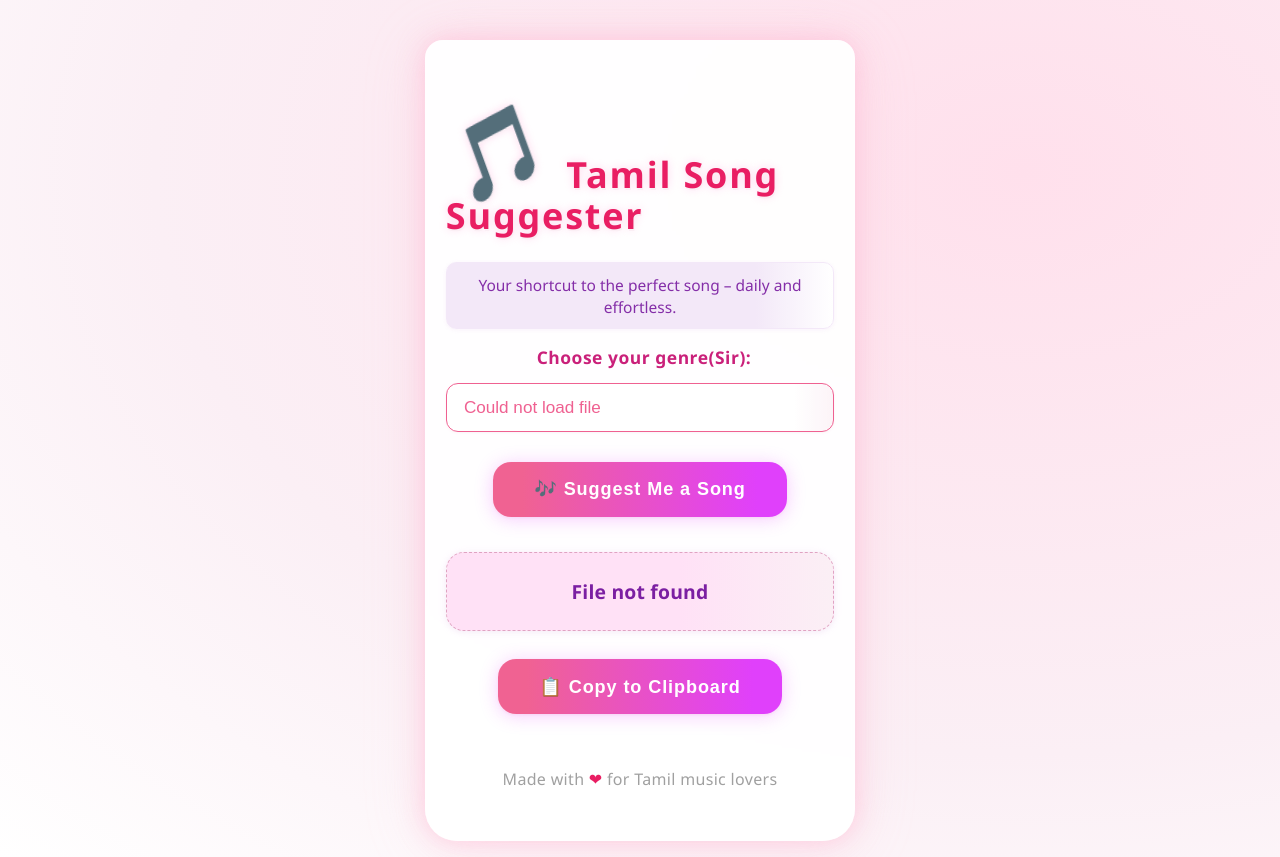
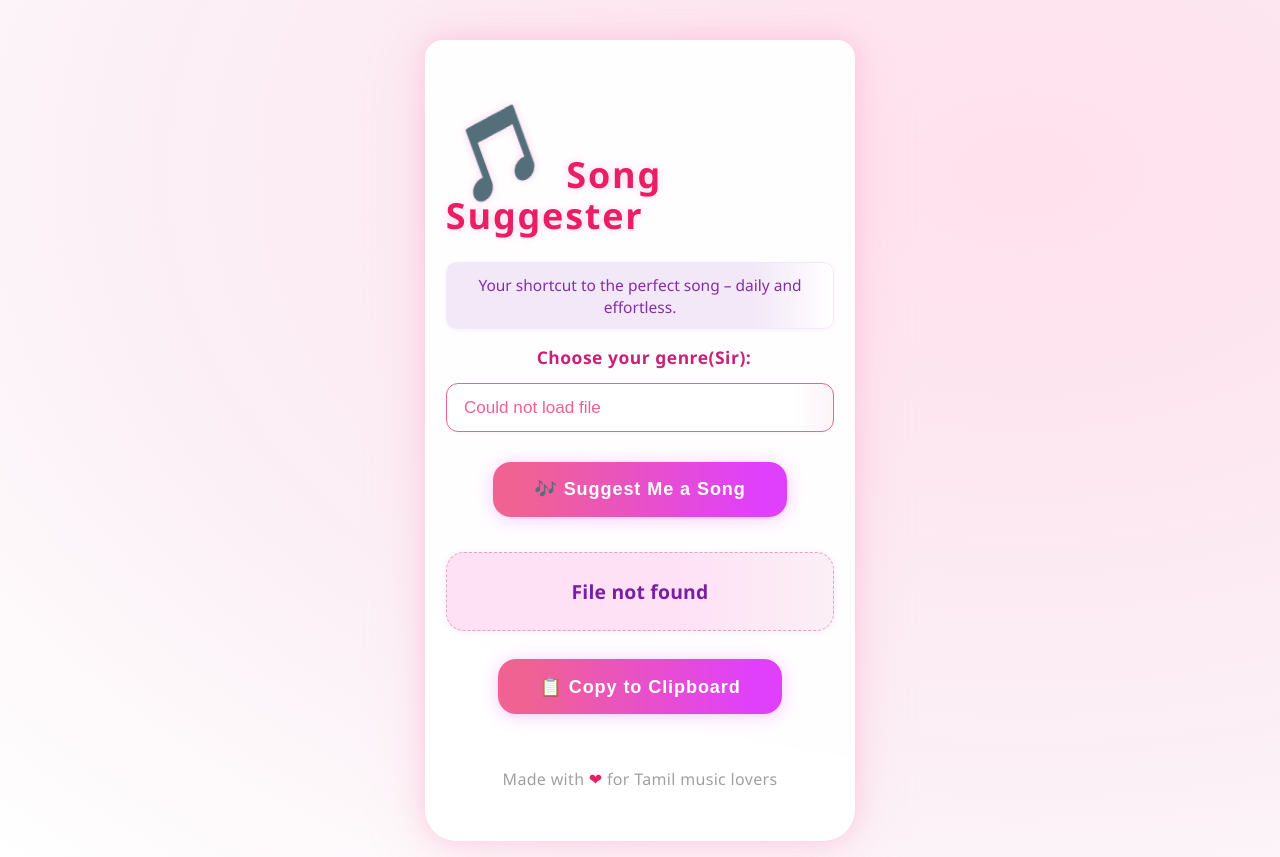
Before and after one commit to advaithks1/Daily-Tune, a plain HTML site: page index.html in a window 1280 px wide. Drawn offline with Linux system fonts and the light colour scheme; no server answers.

Commit message:
Update index.html

```diff
--- a/index.html
+++ b/index.html
@@ -182,7 +182,7 @@
   <div class="container">
     <h1>
       <span class="wonder">🎵</span>
-      Tamil Song Suggester
+      Song Suggester
     </h1>
     <div class="notice">
       Your shortcut to the perfect song – daily and effortless.
```
